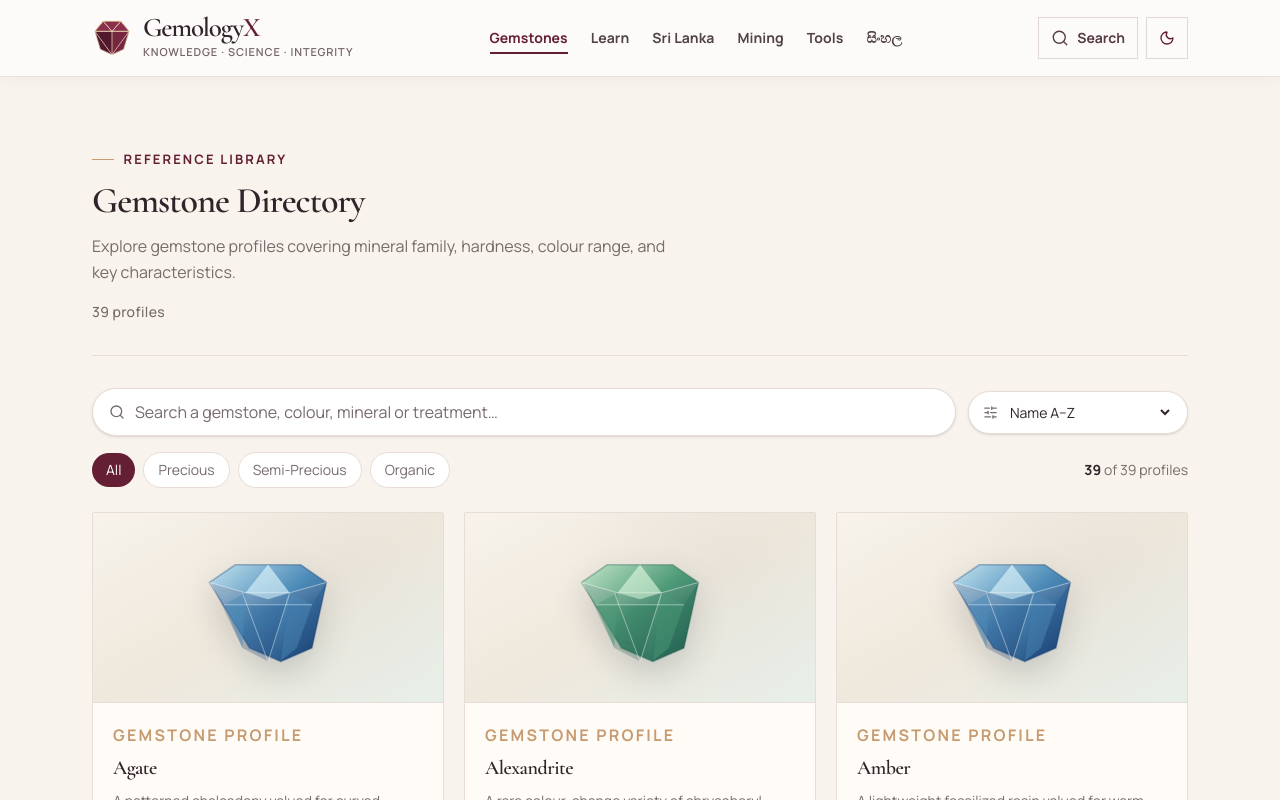
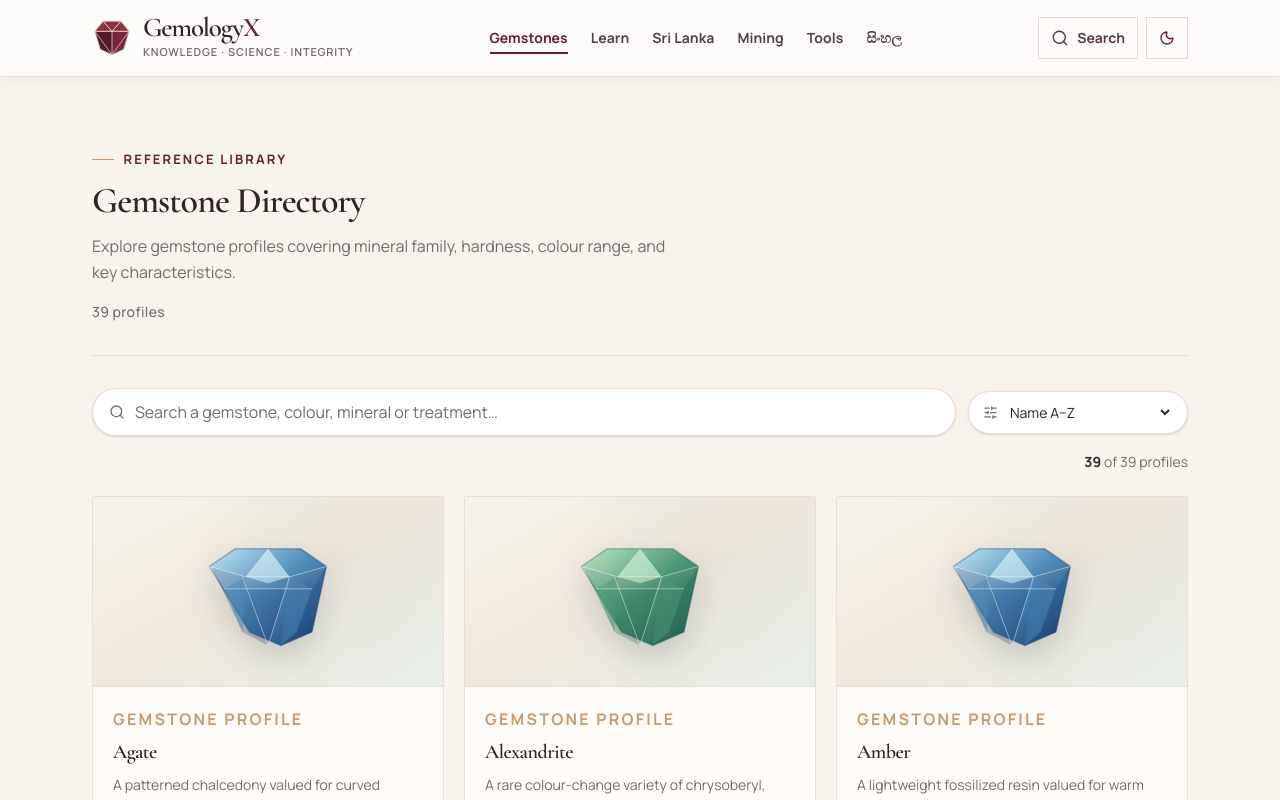
Before and after one commit to LinukaBandara/GemologyX, a Next.js app: page /gemstones in a window 1280 px wide. Shown: the top 800 px of the page. Built offline with nearby package versions, Linux system fonts and the light colour scheme.

Commit message:
Remove precious, semi-precious and organic directory filters

```diff
--- a/src/components/gemstone-directory.tsx
+++ b/src/components/gemstone-directory.tsx
@@ -5,17 +5,13 @@ import { Search, SlidersHorizontal, X } from "lucide-react";
 import { GemstoneCard } from "@/components/gemstone-card";
 import type { Gemstone } from "@/data/gemstones";
 
-const categories = ["All", "Precious", "Semi-Precious", "Organic"] as const;
-
 export function GemstoneDirectory({ gemstones }: { gemstones: Gemstone[] }) {
   const [query, setQuery] = useState("");
-  const [category, setCategory] = useState<(typeof categories)[number]>("All");
   const [sort, setSort] = useState("name");
 
   const filtered = useMemo(() => {
     const normalized = query.trim().toLocaleLowerCase();
     return gemstones
-      .filter((gem) => category === "All" || gem.category === category)
       .filter((gem) => {
         if (!normalized) return true;
         const searchable = [
@@ -38,7 +34,7 @@ export function GemstoneDirectory({ gemstones }: { gemstones: Gemstone[] }) {
         }
         return a.name.localeCompare(b.name);
       });
-  }, [gemstones, query, category, sort]);
+  }, [gemstones, query, sort]);
 
   return (
     <section aria-label="Search gemstone profiles" className="mt-8">
@@ -80,24 +76,8 @@ export function GemstoneDirectory({ gemstones }: { gemstones: Gemstone[] }) {
         </label>
       </div>
 
-      {/* Filters */}
-      <div className="mt-4 flex flex-wrap items-center gap-2" aria-label="Filter by category">
-        {categories.map((item) => (
-          <button
-            key={item}
-            type="button"
-            onClick={() => setCategory(item)}
-            className={
-              category === item
-                ? "rounded-full bg-accent px-3.5 py-1.5 text-xs font-semibold text-white"
-                : "rounded-full border border-border bg-white px-3.5 py-1.5 text-xs font-medium text-muted hover:border-[rgba(30,58,95,0.3)] hover:text-accent"
-            }
-            aria-pressed={category === item}
-          >
-            {item}
-          </button>
-        ))}
-        <p className="ml-auto text-xs text-muted" aria-live="polite">
+      <div className="mt-4 flex items-center justify-end">
+        <p className="text-sm text-muted" aria-live="polite">
           <strong className="text-foreground">{filtered.length}</strong> of {gemstones.length} profiles
         </p>
       </div>
@@ -116,13 +96,12 @@ export function GemstoneDirectory({ gemstones }: { gemstones: Gemstone[] }) {
           </div>
           <h2 className="font-serif text-lg font-semibold">No matching gemstones</h2>
           <p className="mt-1 text-sm text-muted">
-            Try a different spelling, colour, mineral family or category.
+            Try a different gemstone name, colour, mineral family or treatment.
           </p>
           <button
             type="button"
             onClick={() => {
               setQuery("");
-              setCategory("All");
             }}
             className="gx-btn gx-btn-secondary mt-5"
           >
```
